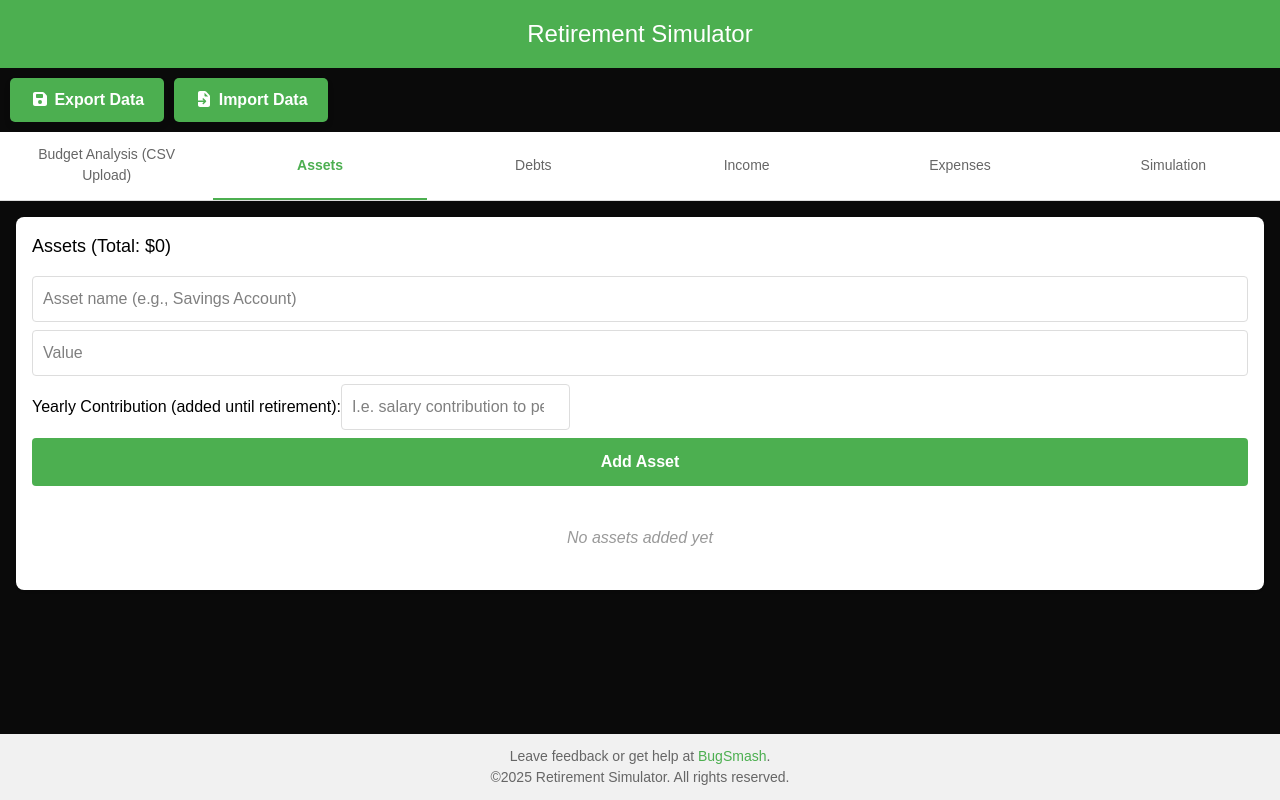
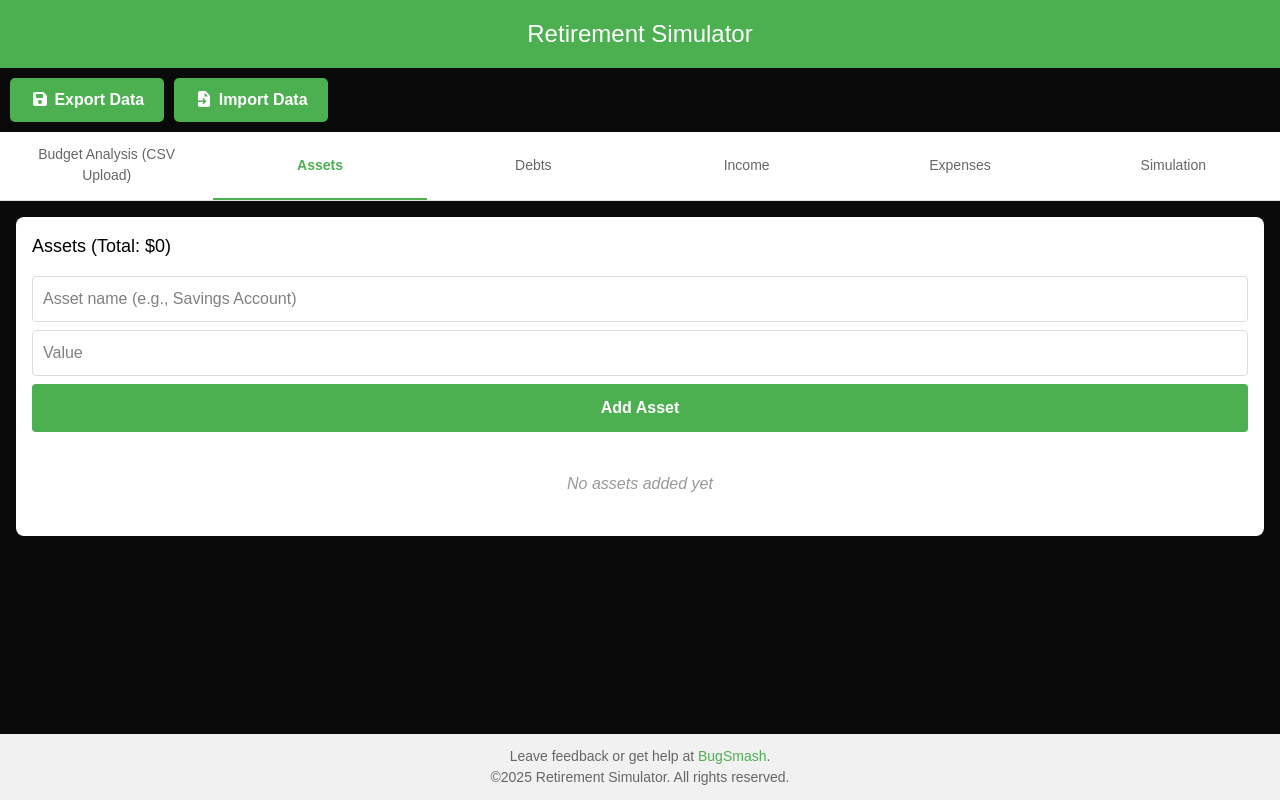
Before and after one commit to mhant/When-Can-I-Retire, a Next.js app: page / in a window 1280 px wide. Both pictures are taken after a click on the button "Assets". Built offline with nearby package versions, Linux system fonts and the light colour scheme.

Commit message:
add edit asset

```diff
--- a/src/app/assetsDebts.tsx
+++ b/src/app/assetsDebts.tsx
@@ -2,12 +2,14 @@
 
 import React from 'react';
 import { AssetDebt } from './types';
+import { FontAwesomeIcon } from '@fortawesome/react-fontawesome';
+import { faPen } from '@fortawesome/free-solid-svg-icons';
 
 interface AssetsDebtsProps {
     items: AssetDebt[];
     isAsset: boolean;
     totalAssetsDebts: number;
-    addItem: (itemName: string, itemValue: string, yearlyContribution: string) => void;
+    saveItem: (itemName: string, itemValue: string, yearlyContribution?: string, id?: string) => void;
     deleteItem: (id: string) => void;
 }
 
@@ -15,12 +17,28 @@ export default function AssetsDebts({
     items,
     isAsset,
     totalAssetsDebts,
-    addItem,
+    saveItem,
     deleteItem,
 }: AssetsDebtsProps) {
+    const editAsset = (id: string) => {
+        setItemName(items.find(e => e.id === id)?.name || "");
+        setItemValue(items.find(e => e.id === id)?.value.toString() || "");
+        setYearlyContribution(items.find(e => e.id === id)?.yearlyContribution || null);
+        setEditingItemId(id);
+        setInEditMode(true);
+    }
+    const addEditItem = (itemName: string, itemValue: string, yearlyContribution: number | null) => {
+        saveItem(itemName, itemValue, yearlyContribution?.toString() ?? "", editingItemId ?? undefined);
+        if (inEditMode) {
+            setInEditMode(false);
+            setEditingItemId(null);
+        }
+    }
     const [itemName, setItemName] = React.useState("");
     const [itemValue, setItemValue] = React.useState("");
-    const [yearlyContribution, setYearlyContribution] = React.useState("");
+    const [yearlyContribution, setYearlyContribution] = React.useState<number | null>(null);
+    const [inEditMode, setInEditMode] = React.useState(false);
+    const [editingItemId, setEditingItemId] = React.useState<string | null>(null);
     return (
         <section className="section">
             <h2>{isAsset ? "Assets" : "Debts"} (Total: ${totalAssetsDebts})</h2>
@@ -42,21 +60,21 @@ export default function AssetsDebts({
                     value={itemValue}
                     onChange={(e) => setItemValue(e.target.value)}
                 />
-                {isAsset && <div><label>Yearly Contribution (added until retirement):</label><input
+                {isAsset && yearlyContribution && <div><label>Yearly Contribution (added until retirement):</label><input
                     type="number"
                     placeholder="I.e. salary contribution to pension"
-                    value={yearlyContribution}
-                    onChange={(e) => setYearlyContribution(e.target.value)}
+                    value={yearlyContribution ?? ""}
+                    onChange={(e) => setYearlyContribution(parseInt(e.target.value) ?? null)}
                 /></div>}
                 <button className="add-button"
-                    onClick={() => addItem(itemName, itemValue, yearlyContribution)}>Add {isAsset ? "Asset" : "Debt"}</button>
+                    onClick={() => addEditItem(itemName, itemValue, yearlyContribution ?? null)}>{inEditMode ? "Save" : "Add"} {isAsset ? "Asset" : "Debt"}</button>
             </div>
             <div className="list">
                 {items.length === 0 ? (
                     <div className="empty-text">{isAsset ? "No assets added yet" : "No debts added yet"}</div>
                 ) : (
                     items.map((asset) => (
-                        <div key={asset.id} className="list-item">
+                        <div key={asset.id} className={asset.id === editingItemId ? "list-item editing" : "list-item"} >
                             <div className="list-item-info">
                                 <div className="list-item-name">{asset.name}</div>
                                 <div className={"list-item-value " + isAsset ? "positive" : "negative"}>${asset.value.toLocaleString()}</div>
@@ -64,11 +82,14 @@ export default function AssetsDebts({
                                     <div className="list-item-subvalue">Yearly Contribution: ${asset.yearlyContribution.toLocaleString()}</div>
                                 )}
                             </div>
-                            <button className="delete-button" onClick={() => deleteItem(asset.id)}>×</button>
+                            <div className="switch-row">
+                                {isAsset && <button className="edit-button" onClick={() => editAsset(asset.id)}><FontAwesomeIcon icon={faPen} /></button>}
+                                <button className="delete-button" onClick={() => deleteItem(asset.id)}>×</button>
+                            </div>
                         </div>
                     ))
                 )}
             </div>
-        </section>
+        </section >
     );
 }
--- a/src/app/page.tsx
+++ b/src/app/page.tsx
@@ -124,15 +124,24 @@ export default function Home() {
   };
 
   // Add functions
-  const addAsset = (assetName: string, assetValue: string, yearlyContribution?: string) => {
+  const addAsset = (assetName: string, assetValue: string, yearlyContribution?: string, id?: string) => {
     if (!assetName || !assetValue) {
       alert('Please fill in all fields');
+      return;
+    }
+    if (id) {
+      setAssets(assets.map(a => a.id === id ? {
+        ...a,
+        name: assetName,
+        value: parseFloat(assetValue),
+        yearlyContribution: yearlyContribution ? parseFloat(yearlyContribution) : undefined
+      } : a));
       return;
     }
     setAssets([...assets, { id: Date.now().toString(), name: assetName, value: parseFloat(assetValue), yearlyContribution: yearlyContribution ? parseFloat(yearlyContribution) : undefined }]);
   };
 
-  const addDebt = (debtName: string, debtValue: string) => {
+  const addDebt = (debtName: string, debtValue: string, id?: string) => {
     if (!debtName || !debtValue) {
       alert('Please fill in all fields');
       return;
@@ -504,7 +513,7 @@ export default function Home() {
             isAsset={true}
             items={assets}
             totalAssetsDebts={totalAssets}
-            addItem={addAsset}
+            saveItem={addAsset}
             deleteItem={deleteAsset} />
         )}
 
@@ -513,7 +522,7 @@ export default function Home() {
             isAsset={false}
             items={debts}
             totalAssetsDebts={totalDebts}
-            addItem={addDebt}
+            saveItem={addDebt}
             deleteItem={deleteDebt} />
         )}
 
```
